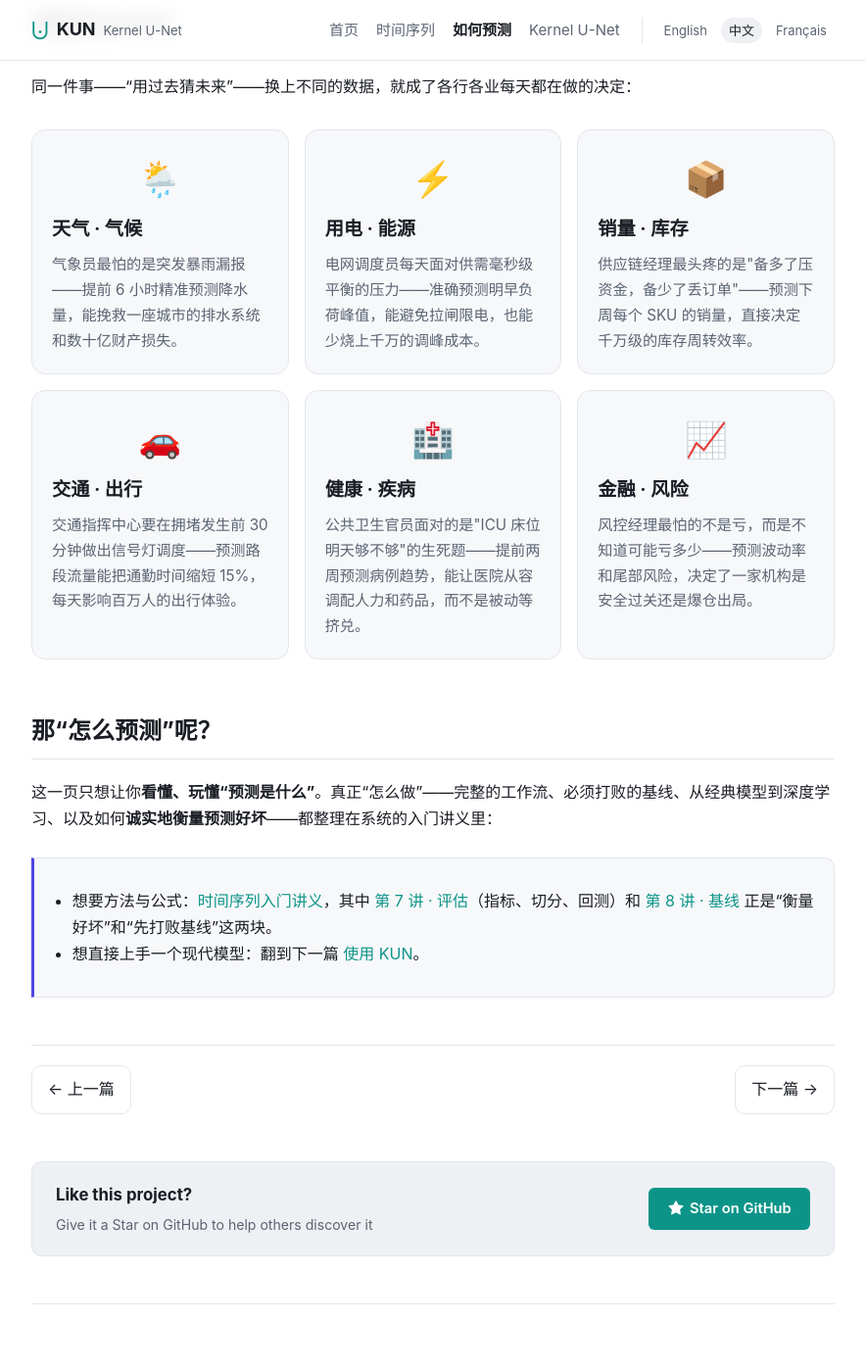
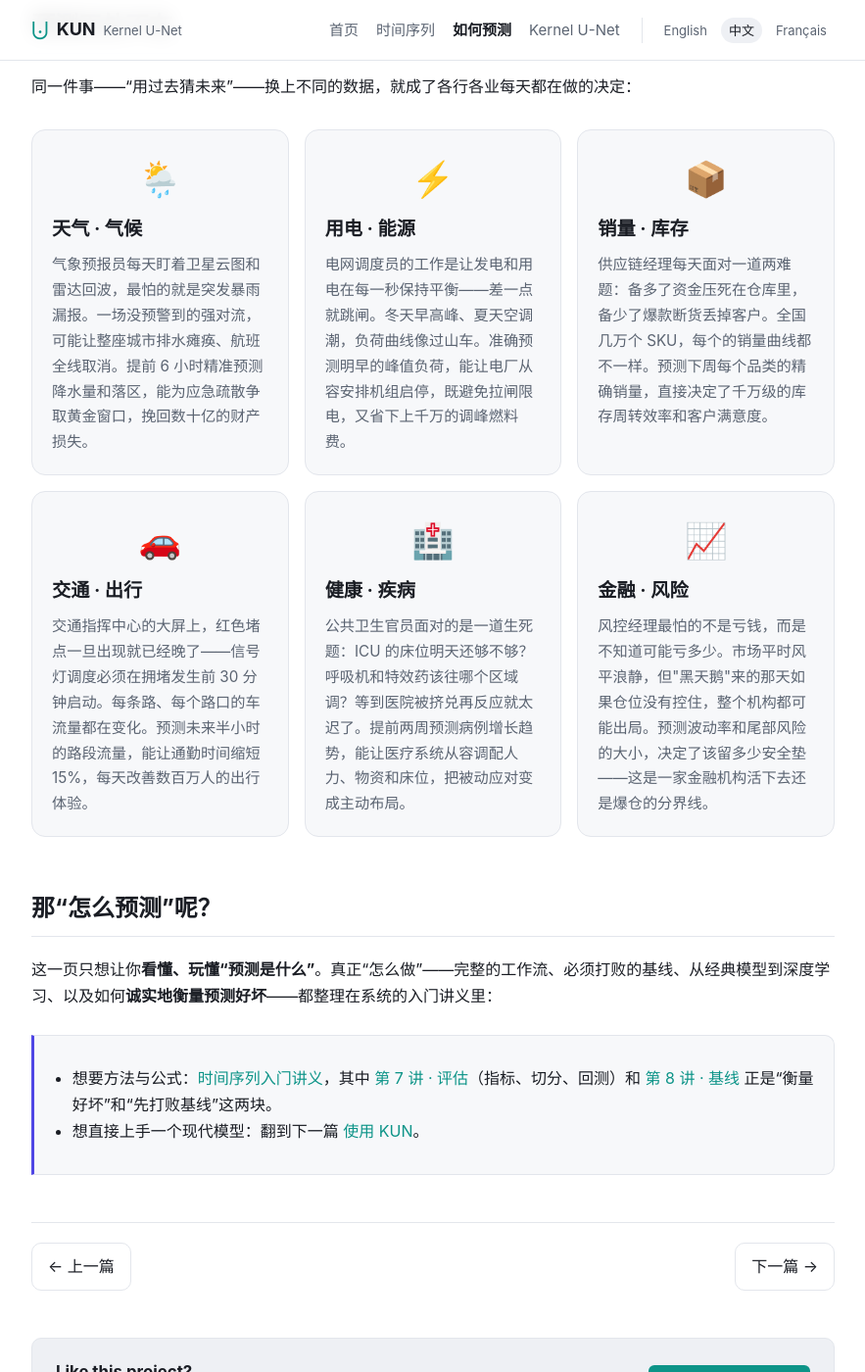
Before and after one commit to JiangYou2025/kun, a Jekyll site: the page built from zh/forecasting.md, in a window 1280 px wide and 1400 px high, scrolled down 1808 px. Shown: the whole window at 98% size, without its empty margins (198-1081 px from the left). Built offline with Jekyll 4.4.1, drawn with Linux system fonts in a browser that asks for light colours; comment, search, counter and statistics services are not loaded.

Commit message:
Expand forecasting cards to 3-sentence narratives
Each card now tells a mini story: the professional's daily reality,
the specific hard problem they face, and the concrete value that
accurate prediction delivers.

Co-Authored-By: Claude Opus 4.6 (1M context) <noreply@anthropic.com>

```diff
--- a/zh/forecasting.md
+++ b/zh/forecasting.md
@@ -151,32 +151,32 @@ next: kun
   <div class="card">
     <div style="font-size:2.2rem;text-align:center;margin-bottom:4px">🌦️</div>
     <h3>天气 · 气候</h3>
-    <p>气象员最怕的是突发暴雨漏报——提前 6 小时精准预测降水量，能挽救一座城市的排水系统和数十亿财产损失。</p>
+    <p>气象预报员每天盯着卫星云图和雷达回波，最怕的就是突发暴雨漏报。一场没预警到的强对流，可能让整座城市排水瘫痪、航班全线取消。提前 6 小时精准预测降水量和落区，能为应急疏散争取黄金窗口，挽回数十亿的财产损失。</p>
   </div>
   <div class="card">
     <div style="font-size:2.2rem;text-align:center;margin-bottom:4px">⚡</div>
     <h3>用电 · 能源</h3>
-    <p>电网调度员每天面对供需毫秒级平衡的压力——准确预测明早负荷峰值，能避免拉闸限电，也能少烧上千万的调峰成本。</p>
+    <p>电网调度员的工作是让发电和用电在每一秒保持平衡——差一点就跳闸。冬天早高峰、夏天空调潮，负荷曲线像过山车。准确预测明早的峰值负荷，能让电厂从容安排机组启停，既避免拉闸限电，又省下上千万的调峰燃料费。</p>
   </div>
   <div class="card">
     <div style="font-size:2.2rem;text-align:center;margin-bottom:4px">📦</div>
     <h3>销量 · 库存</h3>
-    <p>供应链经理最头疼的是"备多了压资金，备少了丢订单"——预测下周每个 SKU 的销量，直接决定千万级的库存周转效率。</p>
+    <p>供应链经理每天面对一道两难题：备多了资金压死在仓库里，备少了爆款断货丢掉客户。全国几万个 SKU，每个的销量曲线都不一样。预测下周每个品类的精确销量，直接决定了千万级的库存周转效率和客户满意度。</p>
   </div>
   <div class="card">
     <div style="font-size:2.2rem;text-align:center;margin-bottom:4px">🚗</div>
     <h3>交通 · 出行</h3>
-    <p>交通指挥中心要在拥堵发生前 30 分钟做出信号灯调度——预测路段流量能把通勤时间缩短 15%，每天影响百万人的出行体验。</p>
+    <p>交通指挥中心的大屏上，红色堵点一旦出现就已经晚了——信号灯调度必须在拥堵发生前 30 分钟启动。每条路、每个路口的车流量都在变化。预测未来半小时的路段流量，能让通勤时间缩短 15%，每天改善数百万人的出行体验。</p>
   </div>
   <div class="card">
     <div style="font-size:2.2rem;text-align:center;margin-bottom:4px">🏥</div>
     <h3>健康 · 疾病</h3>
-    <p>公共卫生官员面对的是"ICU 床位明天够不够"的生死题——提前两周预测病例趋势，能让医院从容调配人力和药品，而不是被动等挤兑。</p>
+    <p>公共卫生官员面对的是一道生死题：ICU 的床位明天还够不够？呼吸机和特效药该往哪个区域调？等到医院被挤兑再反应就太迟了。提前两周预测病例增长趋势，能让医疗系统从容调配人力、物资和床位，把被动应对变成主动布局。</p>
   </div>
   <div class="card">
     <div style="font-size:2.2rem;text-align:center;margin-bottom:4px">📈</div>
     <h3>金融 · 风险</h3>
-    <p>风控经理最怕的不是亏，而是不知道可能亏多少——预测波动率和尾部风险，决定了一家机构是安全过关还是爆仓出局。</p>
+    <p>风控经理最怕的不是亏钱，而是不知道可能亏多少。市场平时风平浪静，但"黑天鹅"来的那天如果仓位没有控住，整个机构都可能出局。预测波动率和尾部风险的大小，决定了该留多少安全垫——这是一家金融机构活下去还是爆仓的分界线。</p>
   </div>
 </div>
 
```
